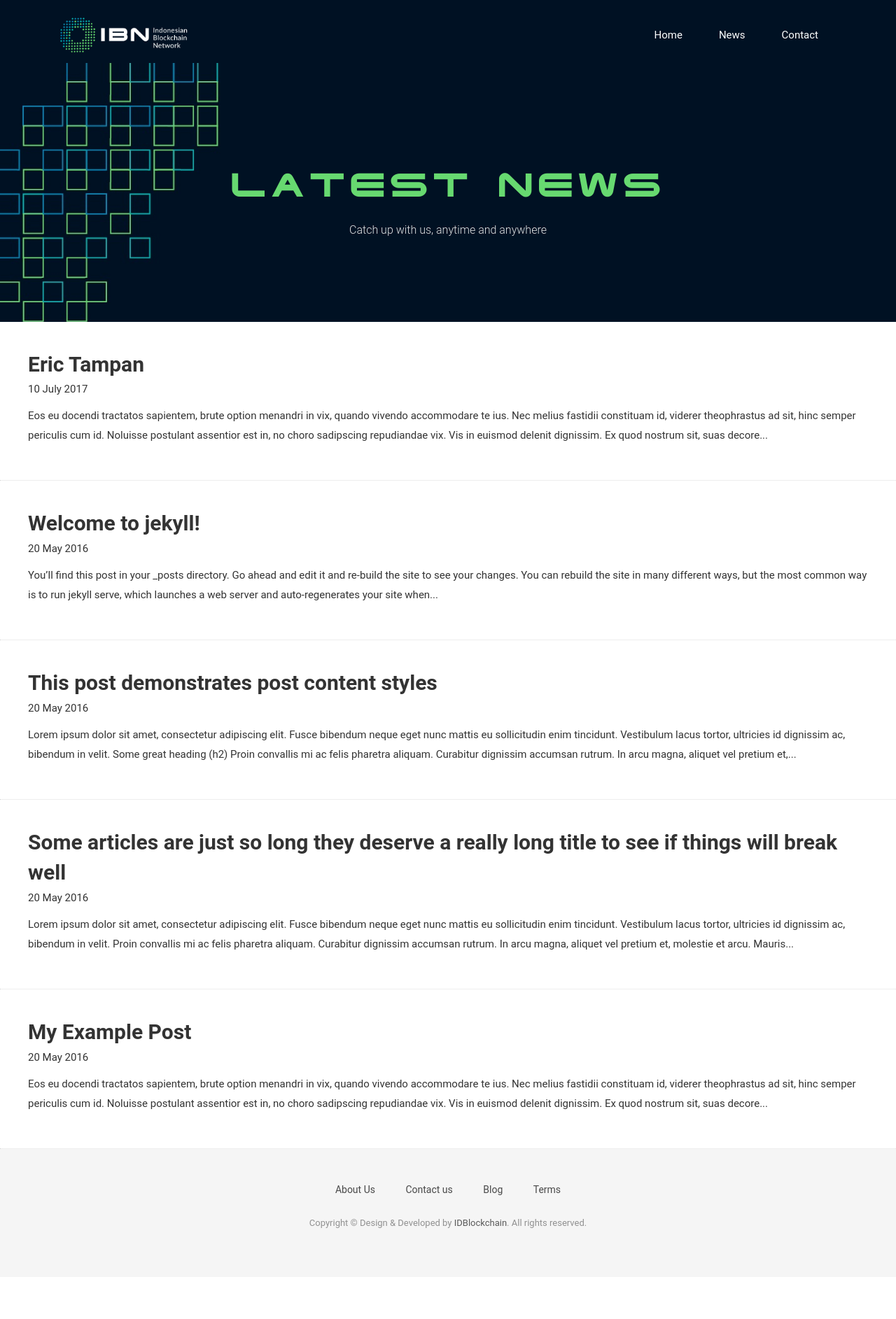
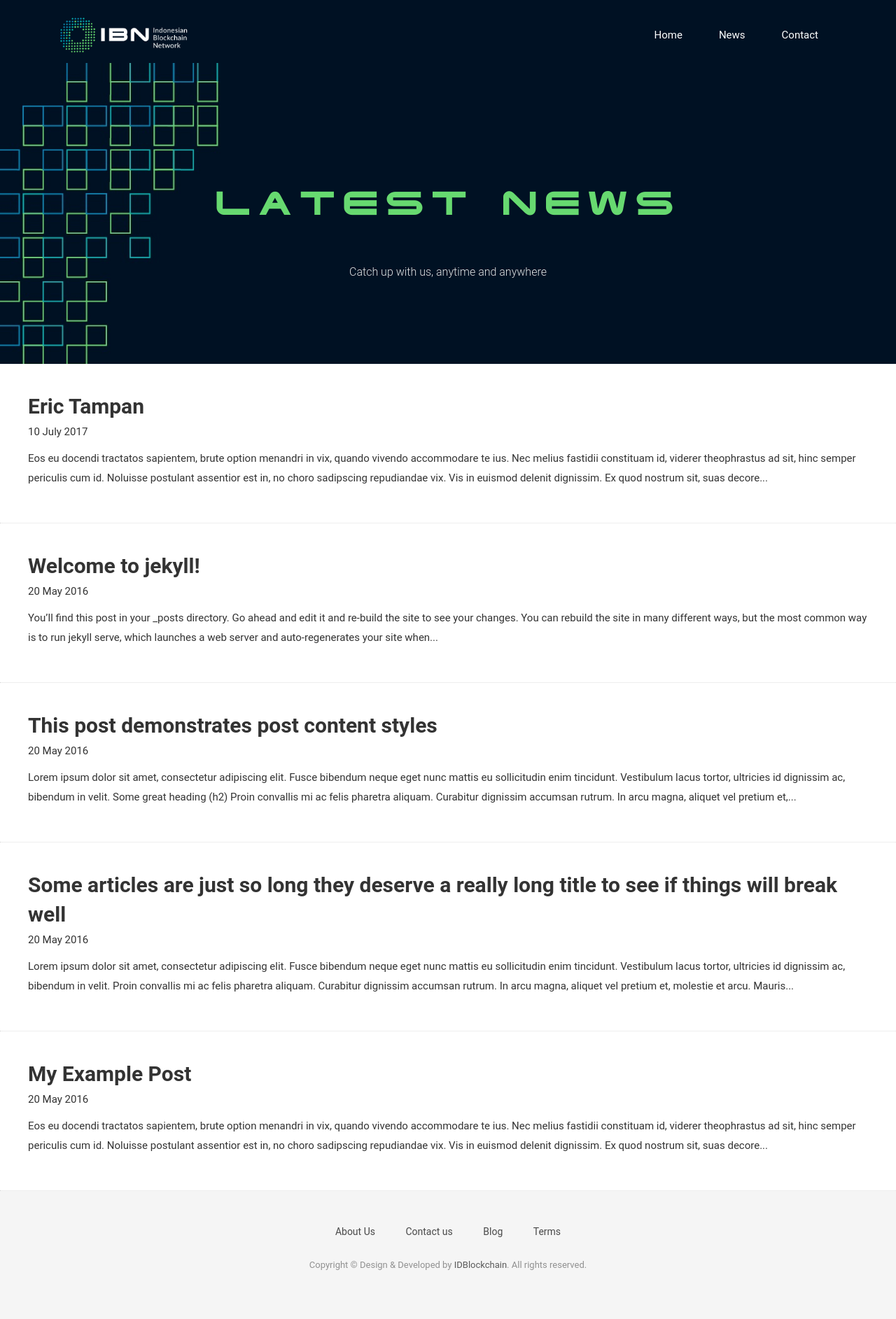
Before and after one commit to gilangbh/idblockchainjekyll, a Jekyll site: the page built from news.html, in a window 1280 px wide. Shown: the whole page at 70% size. Built offline with Jekyll 4.4.1, drawn with Linux system fonts in a browser that asks for light colours; nearby versions of some CDN libraries; before the commit the page ends 1825 px from its top, so only the background shows below that.

Commit message:
Updated new template

```diff
--- a/css/idblockchain.css
+++ b/css/idblockchain.css
@@ -405,13 +405,22 @@ header .navbar-default .navbar-nav li a:hover {
   text-align: center;
 }
 #global-header .block h1 {
+  font-family: 'Terminator', sans-serif;
   font-weight: 100;
   font-size: 45px;
-  letter-spacing: 6px;
-  padding-bottom: 15px;
-  margin-top: 0;
-  text-transform: capitalize;
-  font-family: "Terminator";
+  line-height: 60px;
+  letter-spacing: 10px;
+  padding-bottom: 45px;
+  color:#67D970;
+}
+
+#slider .block h1 {
+  font-family: 'Terminator', sans-serif;
+  font-weight: 100;
+  font-size: 45px;
+  line-height: 60px;
+  letter-spacing: 10px;
+  padding-bottom: 45px;
   color:#67D970;
 }
 #global-header .block p {
```
